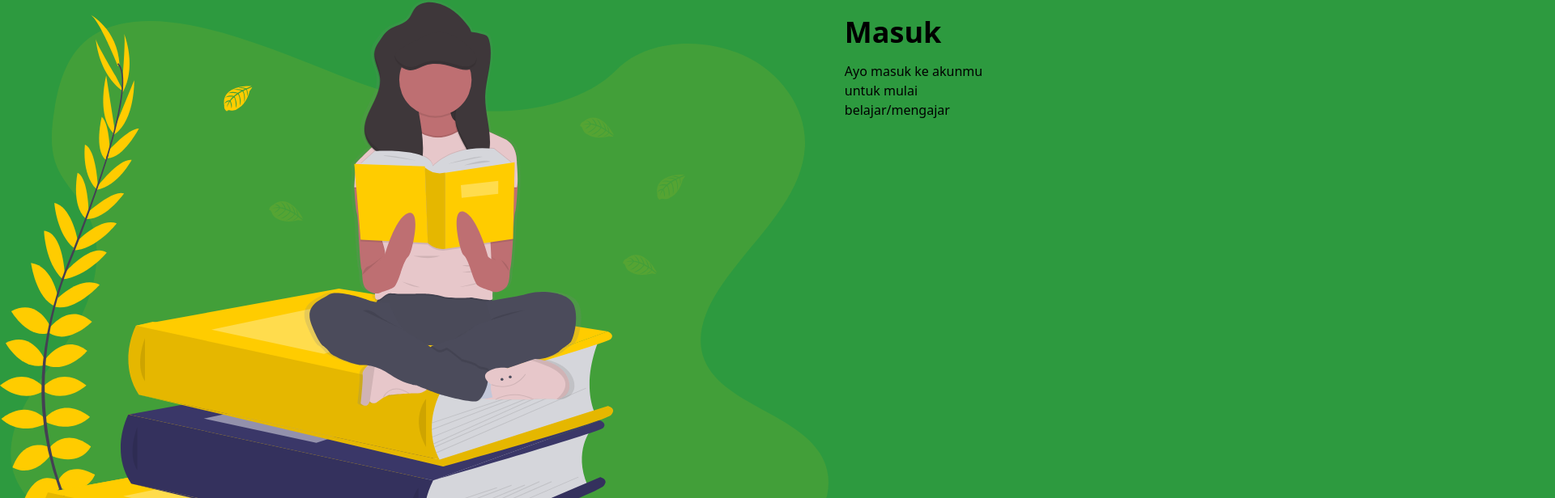
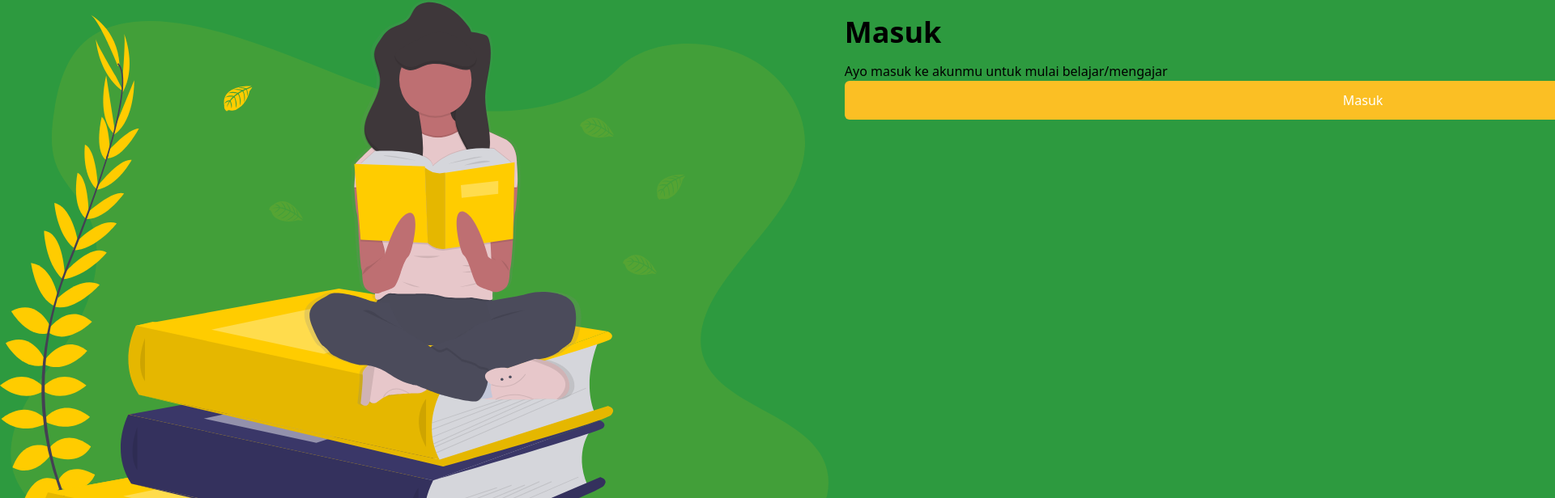
Before and after one commit to andirayka/lesinaja, a React (Create React App) app: page /masuk in a window 1280 px wide. Shown: the top 616 px of the page at 81% size, 1920 px wide, since content can reach past the window. Built offline with nearby package versions, Linux system fonts and the light colour scheme.

Commit message:
Membuat Button

```diff
--- /dev/null
+++ b/src/components/atoms/Button.js
@@ -0,0 +1,11 @@
+import React from 'react';
+
+const Button = ({bgColor, text, hover, fontColor, size}) => {
+    return (
+        <div>
+            <button className={`px-4 py-3 rounded-md ${size} ${bgColor} ${hover} ${fontColor}`}>{text}</button>
+        </div>
+    )
+}
+
+export default Button
--- a/src/components/atoms/index.js
+++ b/src/components/atoms/index.js
@@ -0,0 +1,3 @@
+import Button from "./Button";
+
+export { Button }
--- a/src/components/index.js
+++ b/src/components/index.js
@@ -1,2 +1,3 @@
 export * from "./moleculs";
 export * from "./organisms";
+export * from "./atoms";
--- a/src/pages/Login.js
+++ b/src/pages/Login.js
@@ -1,5 +1,5 @@
 import React from 'react';
-import { ContentContainer, SectionTitle } from '@components';
+import { ContentContainer, SectionTitle, Button } from '@components';
 import { logregLogo } from '@assets';
 
 const Login = () => {
@@ -11,6 +11,14 @@ const Login = () => {
           heading="Masuk"
           body="Ayo masuk ke akunmu untuk mulai belajar/mengajar"
         />
+        <Button
+          text="Masuk"
+          bgColor="bg-yellow-400"
+          hover="hover:bg-yellow-600"
+          fontColor="text-white"
+          width="100%"
+          size="w-screen"
+        />
       </ContentContainer>
     </div>
   );
```
